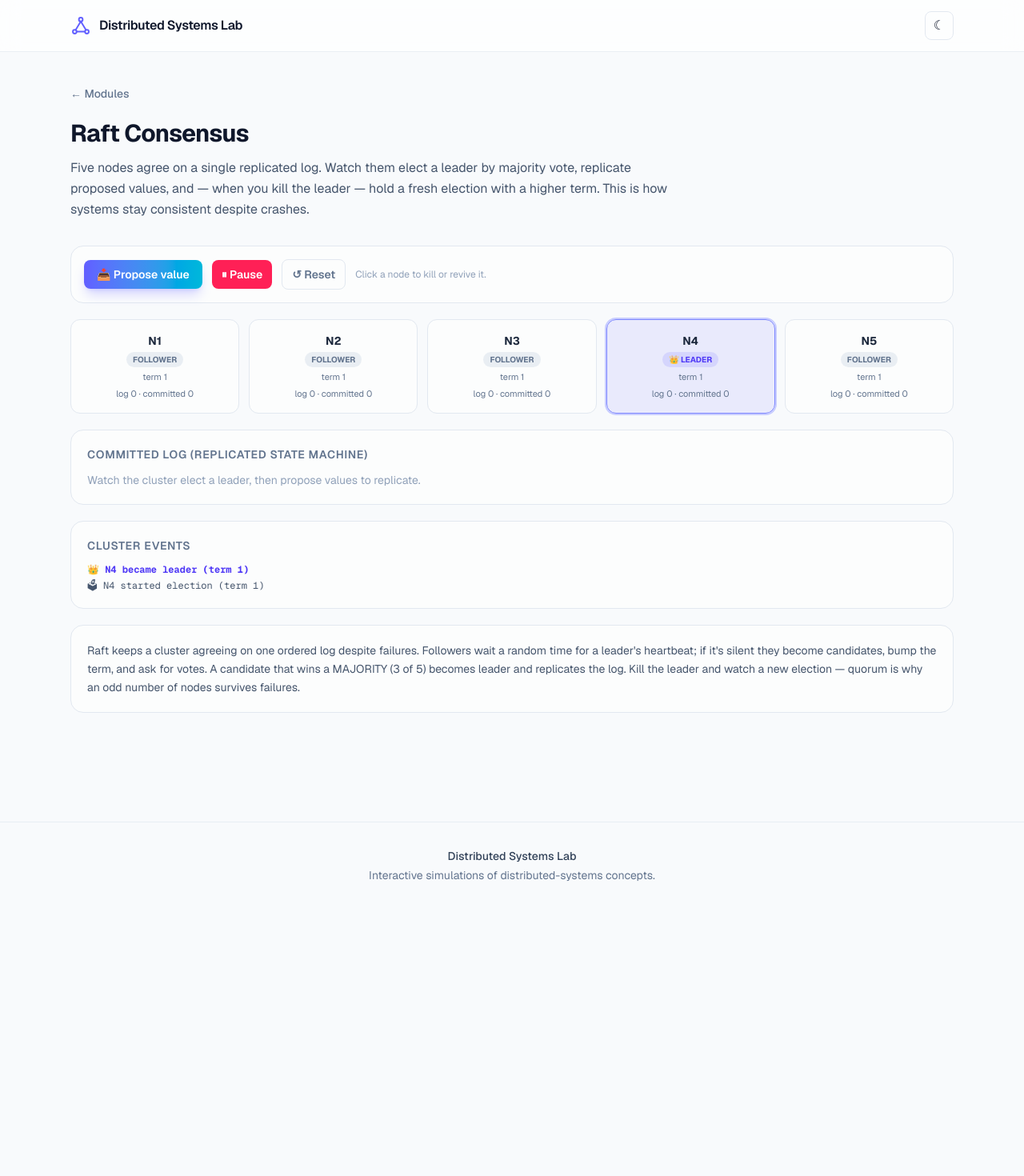
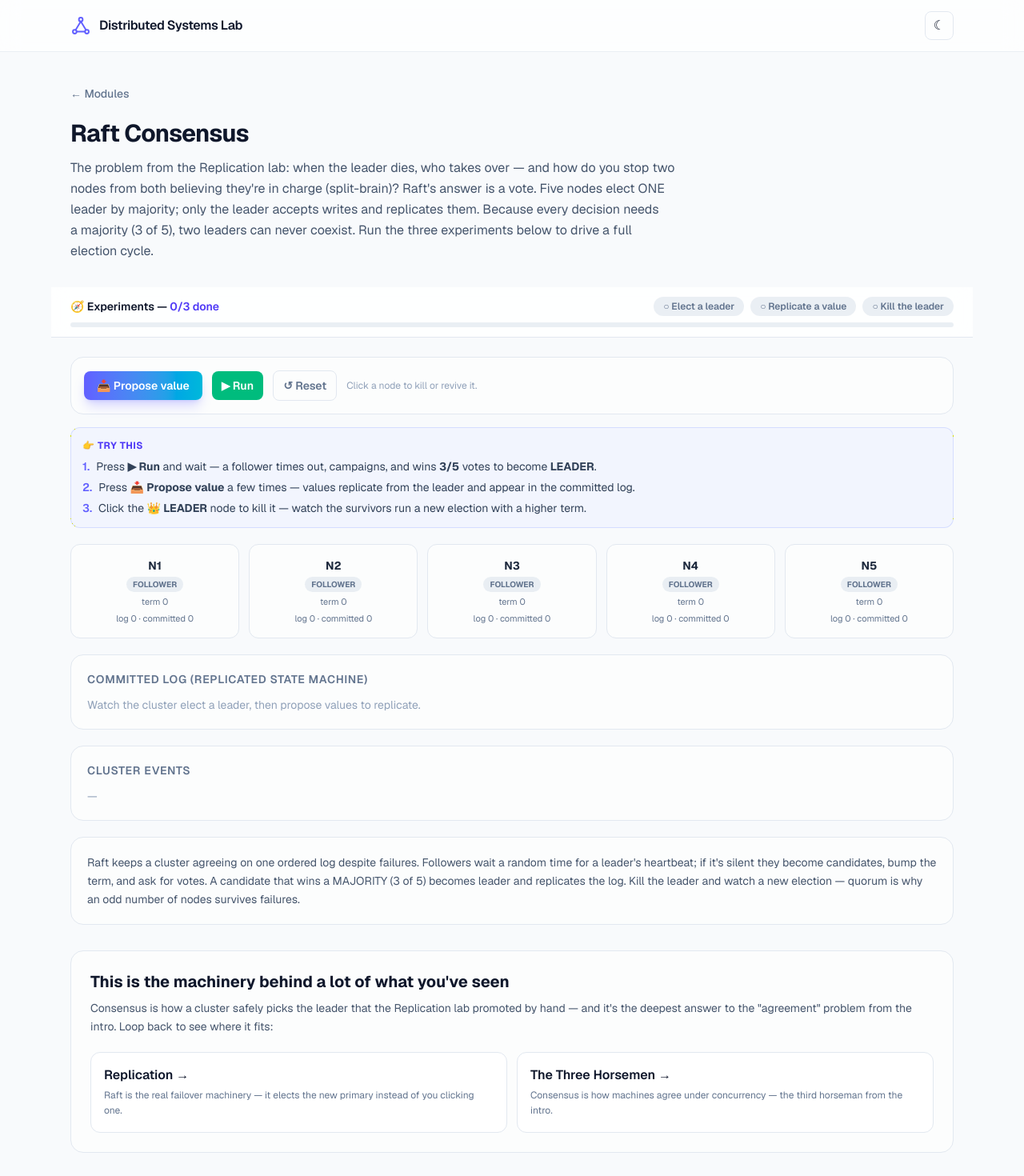
Before and after one commit to yazon551-byte/ds, a Next.js app: page /labs/raft in a window 1280 px wide. Shown: the top 1470 px of the page at 80% size. Before the commit the page ends 1136 px from the top, so only its background shows below. Built offline with nearby package versions, Linux system fonts and the light colour scheme.

Commit message:
Raft: guided UX (start paused, mission tracker, Try-this, election/failover reveals, next-steps)

```diff
--- a/src/components/labs/raft-lab.tsx
+++ b/src/components/labs/raft-lab.tsx
@@ -1,8 +1,10 @@
 "use client";
 
 import { useCallback, useEffect, useRef, useState } from "react";
+import Link from "next/link";
 import { useApp } from "@/components/providers";
 import { LabShell } from "@/components/lab-shell";
+import { TryIt, Aha, MissionTracker } from "@/components/labs/ux";
 import type { Localized } from "@/lib/types";
 
 const N = 5;
@@ -76,9 +78,13 @@ export function RaftLab() {
   const { lang } = useApp();
   const tr = (o: Localized) => o[lang];
 
-  const [running, setRunning] = useState(true);
+  const [running, setRunning] = useState(false); // start paused — user presses ▶ to kick off the election
   const runningRef = useRef(running);
   useEffect(() => void (runningRef.current = running), [running]);
+
+  // ── gamification: elect, replicate, survive a leader crash ──────────
+  const [missions, setMissions] = useState({ elected: false, replicated: false, crash: false });
+  const allDone = missions.elected && missions.replicated && missions.crash;
 
   const nodesRef = useRef<RNode[]>(buildNodes());
   const committedRef = useRef<LogEntry[]>([]);
@@ -125,6 +131,7 @@ export function RaftLab() {
       node.votes = 0;
       addEv("up", { node: node.id });
     } else {
+      if (node.state === "leader") setMissions((m) => (m.crash ? m : { ...m, crash: true }));
       node.state = "down";
       addEv("down", { node: node.id });
     }
@@ -173,6 +180,7 @@ export function RaftLab() {
             if (aliveCount >= MAJORITY) {
               leader.commit = leader.log.length;
               committedRef.current = leader.log.slice(0, leader.commit);
+              if (committedRef.current.length > 0) setMissions((m) => (m.replicated ? m : { ...m, replicated: true }));
             }
           }
         }
@@ -187,6 +195,7 @@ export function RaftLab() {
               n.electionAt = Infinity;
               lastHbRef.current = 0; // heartbeat immediately next pass
               addEv("elected", { node: n.id, term: n.term });
+              setMissions((m) => (m.elected ? m : { ...m, elected: true }));
             } else {
               n.state = "follower";
               n.electionAt = now + randTimeout();
@@ -249,10 +258,20 @@ export function RaftLab() {
       title={{ en: "Raft Consensus", ar: "توافق Raft" }}
       difficulty="Expert"
       intro={{
-        en: "Five nodes agree on a single replicated log. Watch them elect a leader by majority vote, replicate proposed values, and — when you kill the leader — hold a fresh election with a higher term. This is how systems stay consistent despite crashes.",
-        ar: "خمس عُقَد تتّفق على سجل منسوخ واحد. شاهدها تنتخب قائداً بأغلبية الأصوات، تنسخ القيم المقترحة، وعند إيقاف القائد تُجري انتخاباً جديداً بفترة أعلى. هكذا تبقى الأنظمة متّسقة رغم الأعطال.",
+        en: "The problem from the Replication lab: when the leader dies, who takes over — and how do you stop two nodes from both believing they're in charge (split-brain)? Raft's answer is a vote. Five nodes elect ONE leader by majority; only the leader accepts writes and replicates them. Because every decision needs a majority (3 of 5), two leaders can never coexist. Run the three experiments below to drive a full election cycle.",
+        ar: "المشكلة من مختبر النسخ: لمّا يموت القائد، مين بياخد محلّه — وكيف بتمنع عقدتين تظنّوا حالهم القائد بنفس الوقت (split-brain)؟ جواب Raft تصويت. خمس عُقَد بتنتخب قائد **واحد** بالأغلبية؛ القائد بس بيقبل الكتابات وبينسخها. وبما إنّ كل قرار بدّه أغلبية (3 من 5)، مستحيل يصير قائدين بنفس الوقت. جرّب التجارب الثلاث تحت لتمشّي دورة انتخاب كاملة.",
       }}
     >
+      {/* ── Sticky mission tracker ────────────────────────────── */}
+      <MissionTracker
+        title="Experiments"
+        missions={[
+          { label: "Elect a leader", done: missions.elected },
+          { label: "Replicate a value", done: missions.replicated },
+          { label: "Kill the leader", done: missions.crash },
+        ]}
+      />
+
       {/* ── Controls ─────────────────────────────────────────── */}
       <div className="flex flex-wrap items-center gap-3 rounded-2xl border border-slate-200 bg-white/60 p-4 dark:border-white/10 dark:bg-white/[0.03]">
         <button type="button" onClick={propose} className="rounded-lg bg-gradient-to-r from-indigo-500 to-cyan-500 px-4 py-2 text-sm font-semibold text-white shadow-lg shadow-indigo-500/25">
@@ -264,6 +283,14 @@ export function RaftLab() {
         <button type="button" onClick={reset} className="rounded-lg border border-slate-200 px-3 py-2 text-sm font-semibold text-slate-500 hover:bg-slate-100 dark:border-white/10 dark:text-slate-400 dark:hover:bg-white/5">↺ {tr(L.reset)}</button>
         <span className="text-xs text-slate-400">{tr(L.killHint)}</span>
       </div>
+
+      <TryIt
+        items={[
+          <>Press <b>▶ {tr(L.run)}</b> and wait — a follower times out, campaigns, and wins <b>{MAJORITY}/{N}</b> votes to become <b>{tr(L.leader)}</b>.</>,
+          <>Press <b>📥 {tr(L.propose)}</b> a few times — values replicate from the leader and appear in the committed log.</>,
+          <>Click the <b>👑 {tr(L.leader)}</b> node to kill it — watch the survivors run a new election with a higher term.</>,
+        ]}
+      />
 
       {/* ── Nodes ────────────────────────────────────────────── */}
       <div className="mt-5 grid grid-cols-2 gap-3 sm:grid-cols-3 lg:grid-cols-5">
@@ -292,6 +319,19 @@ export function RaftLab() {
           </button>
         ))}
       </div>
+
+      <Aha show={missions.elected}>
+        A follower&apos;s random timer ran out first, so it became a candidate, bumped the term, and
+        asked everyone for a vote. It got <b>{MAJORITY} of {N}</b> — a majority — so it&apos;s the
+        leader. The randomized timeouts are what stop all five from campaigning at once, and the
+        majority rule guarantees only one winner per term.
+      </Aha>
+      <Aha show={missions.crash}>
+        You killed the leader, so its heartbeats stopped. The remaining followers waited out
+        their timers, one campaigned with a <i>higher term</i>, and the survivors elected a new
+        leader — all on their own. As long as a majority (3 of 5) is alive, the cluster keeps
+        going. That&apos;s why clusters use an odd number: 5 nodes tolerate 2 failures.
+      </Aha>
 
       {/* ── Committed log ────────────────────────────────────── */}
       <div className="mt-5 rounded-2xl border border-slate-200 bg-white/60 p-5 dark:border-white/10 dark:bg-white/[0.03]">
@@ -326,6 +366,48 @@ export function RaftLab() {
       <p className="mt-5 rounded-2xl border border-slate-200 bg-white/60 p-5 text-sm leading-relaxed text-slate-600 dark:border-white/10 dark:bg-white/[0.03] dark:text-slate-400">
         {tr(L.about)}
       </p>
+
+      {/* ── Closing: what to explore next ─────────────────────── */}
+      <section
+        className={[
+          "mt-8 rounded-2xl border p-6 transition-colors",
+          allDone
+            ? "border-emerald-400/40 bg-emerald-500/5"
+            : "border-slate-200 bg-white/60 dark:border-white/10 dark:bg-white/[0.03]",
+        ].join(" ")}
+      >
+        <h2 className="text-xl font-bold text-slate-900 dark:text-white">
+          {allDone ? "🎉 You ran a full Raft election cycle — elect, replicate, recover." : "This is the machinery behind a lot of what you've seen"}
+        </h2>
+        <p className="mt-2 text-sm leading-relaxed text-slate-600 dark:text-slate-400">
+          Consensus is how a cluster safely picks the leader that the Replication lab promoted
+          by hand — and it&apos;s the deepest answer to the &quot;agreement&quot; problem from the intro.
+          Loop back to see where it fits:
+        </p>
+        <div className="mt-5 grid grid-cols-1 gap-3 sm:grid-cols-2">
+          {[
+            {
+              fix: "Replication",
+              desc: "Raft is the real failover machinery — it elects the new primary instead of you clicking one.",
+              href: "/labs/replication",
+            },
+            {
+              fix: "The Three Horsemen",
+              desc: "Consensus is how machines agree under concurrency — the third horseman from the intro.",
+              href: "/labs/three-horsemen",
+            },
+          ].map((s) => (
+            <Link
+              key={s.fix}
+              href={s.href}
+              className="group rounded-xl border border-slate-200 bg-white p-4 transition-all hover:-translate-y-1 hover:border-indigo-300 hover:shadow-lg hover:shadow-indigo-500/10 dark:border-white/10 dark:bg-white/[0.03] dark:hover:border-indigo-400/40"
+            >
+              <p className="font-semibold text-slate-900 dark:text-white">{s.fix} →</p>
+              <p className="mt-1 text-xs leading-relaxed text-slate-500 dark:text-slate-400">{s.desc}</p>
+            </Link>
+          ))}
+        </div>
+      </section>
     </LabShell>
   );
 }
```
